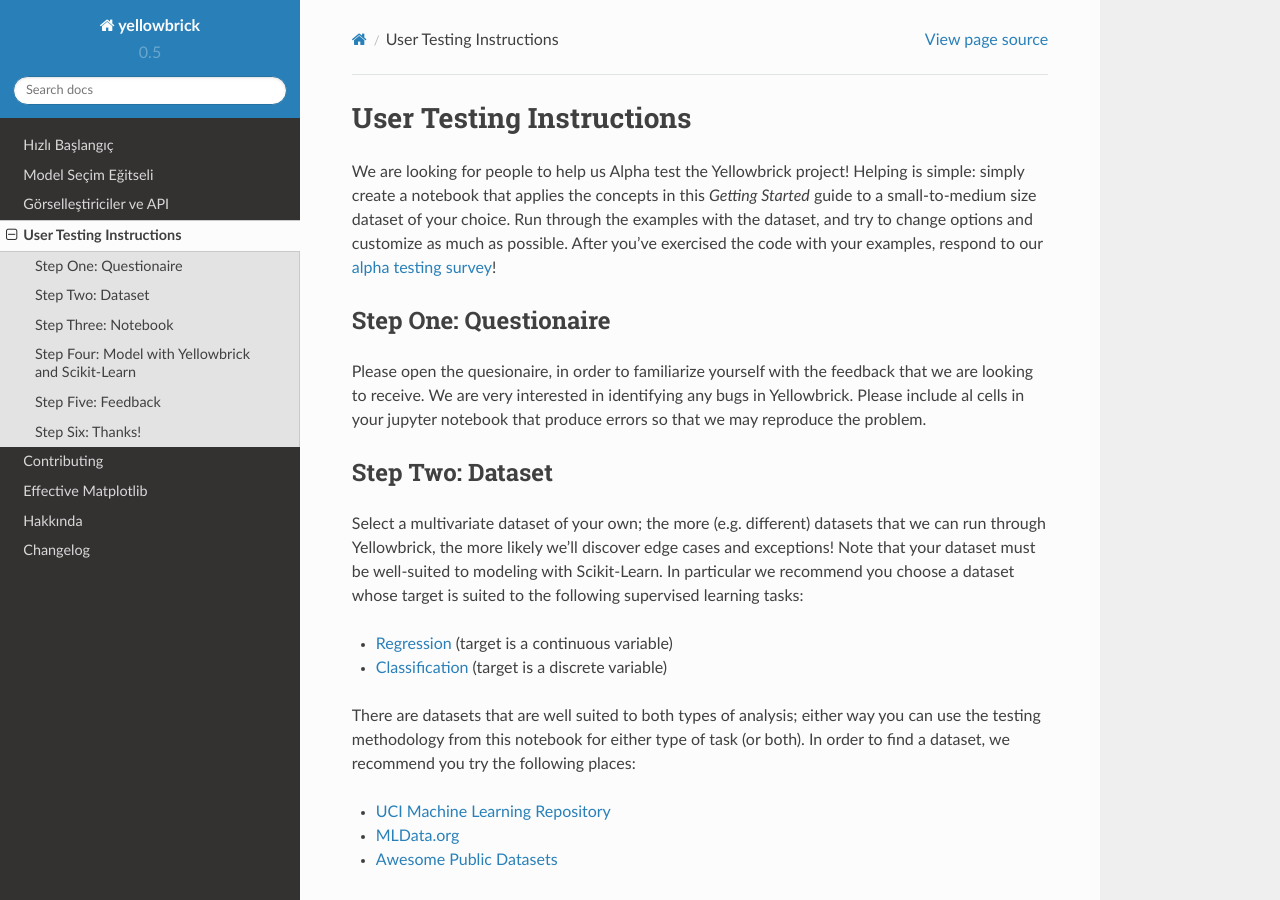
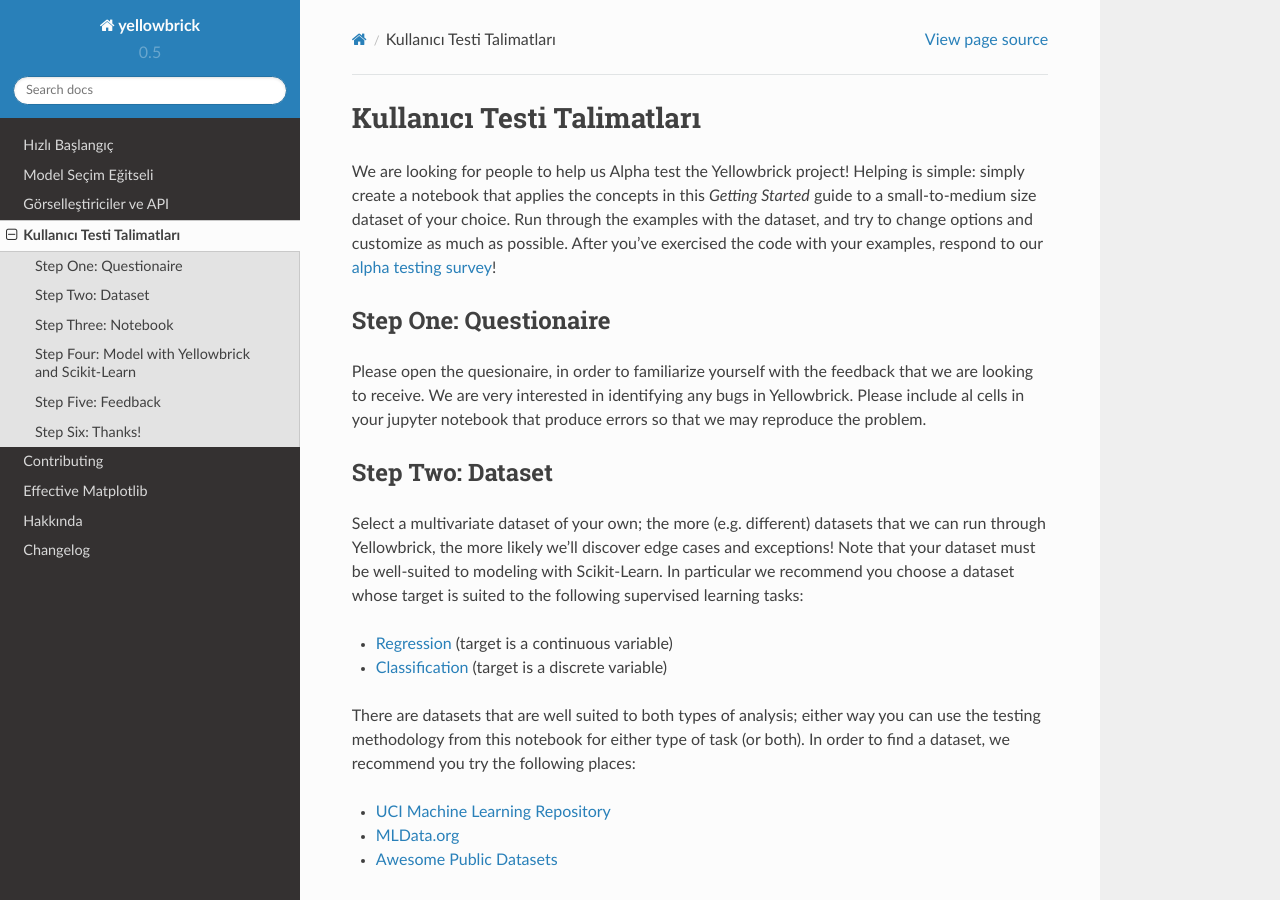
Before and after one commit to DistrictDataLabs/yellowbrick-docs-tr, a Sphinx documentation site: the page built from docs/evaluation.rst, in a window 1280 px wide and 900 px high. Built offline with Sphinx 7.4.7 and the Read the Docs theme 2.0.0, drawn with Linux system fonts in a browser that asks for light colours.

Commit message:
Turkish Translation

```diff
--- a/docs/evaluation.rst
+++ b/docs/evaluation.rst
@@ -1,6 +1,6 @@
 .. -*- mode: rst -*-
 
-User Testing Instructions
+Kullanıcı Testi Talimatları
 =========================
 
 We are looking for people to help us Alpha test the Yellowbrick project!
--- a/docs/tutorial.rst
+++ b/docs/tutorial.rst
@@ -32,7 +32,7 @@ Bu eğitselde `UCI Machine Learning Repository <http://archive.ics.uci.edu/ml/>`
 
 Veri, Agaricus ve Lepiota ailesine ait 23 çeşit solungaçlı mantar türüyle ilgili varsayımsal örneklerin açıklamalarını içermektedir. Her tür, kesinlikle yenilebilir kesinlikle yenemez veya yenilebilirliği bilinmeyen ya da tavsiye edilmeyen olarak tanımlanmıştır. (bu son sınıf zehirli sınıfı ile birleştirilmiştir).
 
-Dosyamız, "agaricus-lepiota.txt," 3 nominal değerli öznitelik ve 8124 mantar örneğinin hedef değerlerini içermektedir. (4208 yenilebilir, 3916 zehirli).
+Dosyamız, "agaricus-lepiota.txt," 3 nominal değerli öznitelikleri ve 8124 mantar örneğinin hedef değerlerini içermektedir. (4208 yenilebilir, 3916 zehirli).
 
 Haydi Pandas ile verimizi yükleyelim.
 
```
